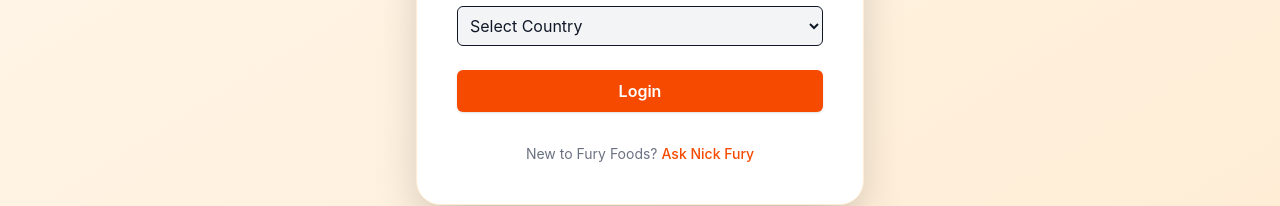
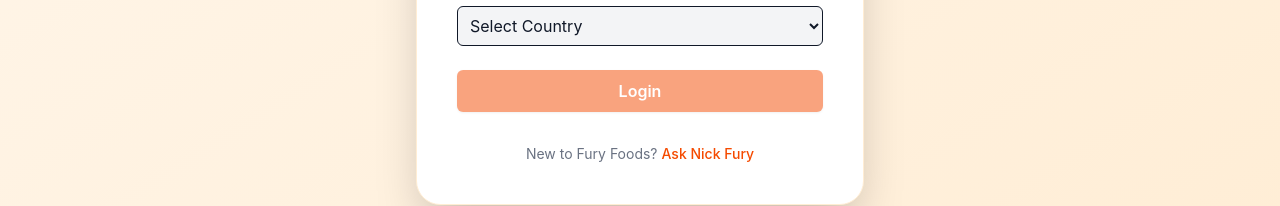
Before and after one commit to VijayAnanth26/Food-Ordering-App, a Next.js app: page /login in a window 1280 px wide. Shown: the part 485-691 px from the top of the page. Built offline with nearby package versions, Linux system fonts and the light colour scheme; no server answers; the database is empty.

Commit message:
Login page issues fixed

```diff
--- a/src/app/login/page.js
+++ b/src/app/login/page.js
@@ -11,16 +11,26 @@
   const [email, setEmail] = useState('');
   const [role, setRole] = useState('');
   const [country, setCountry] = useState('');
+  const [loading, setLoading] = useState(true);
+  const [error, setError] = useState('');
 
   // Fetch users from API
   useEffect(() => {
     const fetchUsers = async () => {
       try {
+        setLoading(true);
+        setError('');
         const res = await fetch('/api/users');
+        if (!res.ok) {
+          throw new Error('Failed to fetch users');
+        }
         const data = await res.json();
         setUsers(data);
       } catch (err) {
         console.error('Failed to fetch users:', err);
+        setError('Failed to load users. Please try again later.');
+      } finally {
+        setLoading(false);
       }
     };
     fetchUsers();
@@ -30,6 +40,7 @@
   const handleEmailChange = (e) => {
     const selectedEmail = e.target.value;
     setEmail(selectedEmail);
+    setError('');
 
     const user = users.find((u) => u.email === selectedEmail);
     if (user) {
@@ -41,9 +52,15 @@
     }
   };
 
-  const handleSubmit = (e) => {
+  const handleSubmit = async (e) => {
     e.preventDefault();
-    login(email, role, country);
+    try {
+      setError('');
+      await login(email, role, country);
+    } catch (err) {
+      console.error('Login failed:', err);
+      setError('Login failed. Please try again.');
+    }
   };
 
   return (
@@ -61,6 +78,13 @@
           </div>
           <h2 className="text-3xl font-extrabold text-orange-600 mb-2">Login to Fury Foods</h2>
         </div>
+
+        {error && (
+          <div className="bg-red-50 border border-red-200 text-red-600 px-4 py-3 rounded-md text-sm">
+            {error}
+          </div>
+        )}
+
         <form onSubmit={handleSubmit} className="space-y-6">
           {/* Email Dropdown */}
           <div>
@@ -69,7 +93,10 @@
               value={email}
               onChange={handleEmailChange}
               required
-              className="w-full border rounded-md p-2 bg-white focus:outline-none focus:ring-2 focus:ring-orange-500"
+              disabled={loading}
+              className={`w-full border rounded-md p-2 bg-white focus:outline-none focus:ring-2 focus:ring-orange-500 ${
+                loading ? 'opacity-50 cursor-not-allowed' : ''
+              }`}
             >
               <option value="">Select Dummy Email</option>
               {users.map(({ email }) => (
@@ -79,6 +106,7 @@
               ))}
             </select>
           </div>
+
           {/* Role */}
           <div>
             <label className="block text-sm font-medium text-gray-700 mb-1">Role</label>
@@ -93,6 +121,7 @@
               {role && <option value={role}>{role}</option>}
             </select>
           </div>
+
           {/* Country */}
           <div>
             <label className="block text-sm font-medium text-gray-700 mb-1">Country</label>
@@ -107,17 +136,21 @@
               {country && <option value={country}>{country}</option>}
             </select>
           </div>
+
           {/* Submit Button */}
           <div>
             <button
               type="submit"
-              className="w-full bg-orange-600 hover:bg-orange-500 text-white font-semibold py-2 rounded-md transition duration-200 shadow"
-              disabled={!email}
+              disabled={!email || loading}
+              className={`w-full bg-orange-600 hover:bg-orange-500 text-white font-semibold py-2 rounded-md transition duration-200 shadow ${
+                (!email || loading) ? 'opacity-50 cursor-not-allowed' : ''
+              }`}
             >
-              Login
+              {loading ? 'Loading...' : 'Login'}
             </button>
           </div>
         </form>
+
         <p className="text-center text-sm text-gray-500">
           New to Fury Foods? <span className="text-orange-600 font-medium">Ask Nick Fury</span>
         </p>
```
